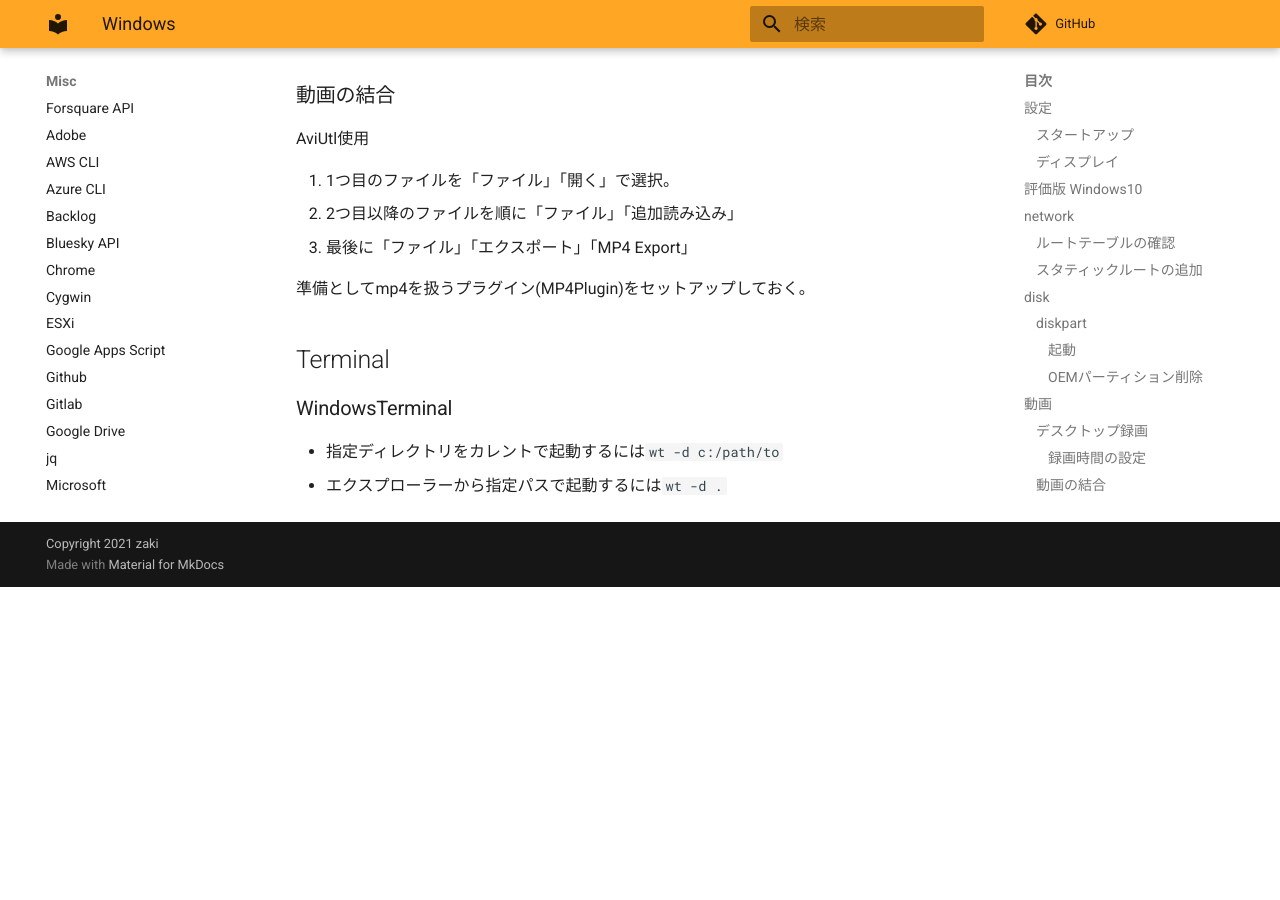
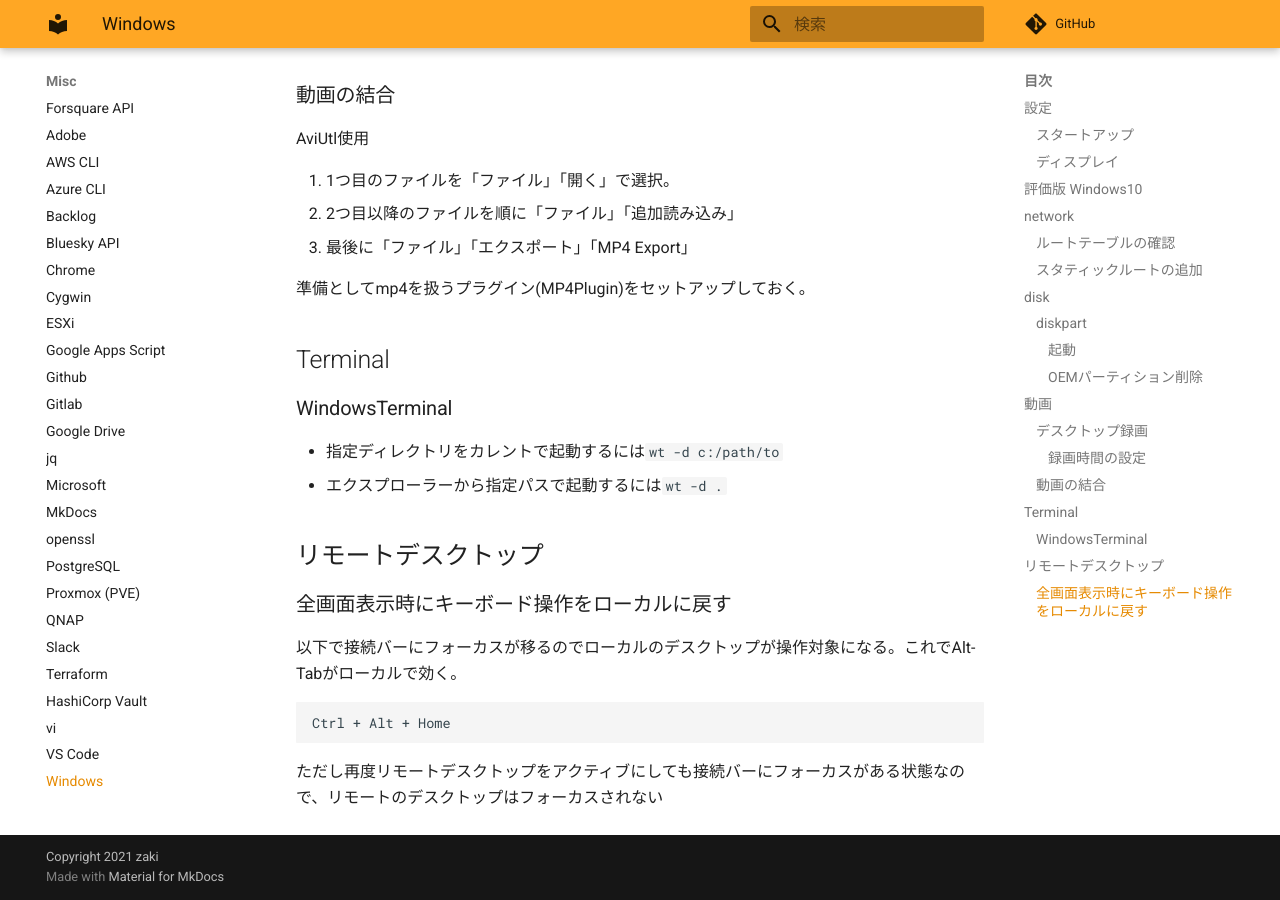
Before and after one commit to zaki-lknr/docs, an MkDocs documentation site: the page built from docs/Misc/windows.md, in a window 1280 px wide and 900 px high, scrolled down 2365 px. Built offline with MkDocs 1.6.1 and Material for MkDocs 9.7.7, drawn with Linux system fonts in a browser that asks for light colours; comment, search, counter and statistics services are not loaded; before the commit the page ends 2952 px from its top, so only the background shows below that.

Commit message:
add: misc/windows: リモートデスクトップのフォーカス

````diff
--- a/docs/Misc/windows.md
+++ b/docs/Misc/windows.md
@@ -113,3 +113,15 @@ AviUtl使用
 
 - 指定ディレクトリをカレントで起動するには`wt -d c:/path/to`
 - エクスプローラーから指定パスで起動するには`wt -d .`
+
+## リモートデスクトップ
+
+### 全画面表示時にキーボード操作をローカルに戻す
+
+以下で接続バーにフォーカスが移るのでローカルのデスクトップが操作対象になる。これでAlt-Tabがローカルで効く。
+
+```
+Ctrl + Alt + Home
+```
+
+ただし再度リモートデスクトップをアクティブにしても接続バーにフォーカスがある状態なので、リモートのデスクトップはフォーカスされない
````
